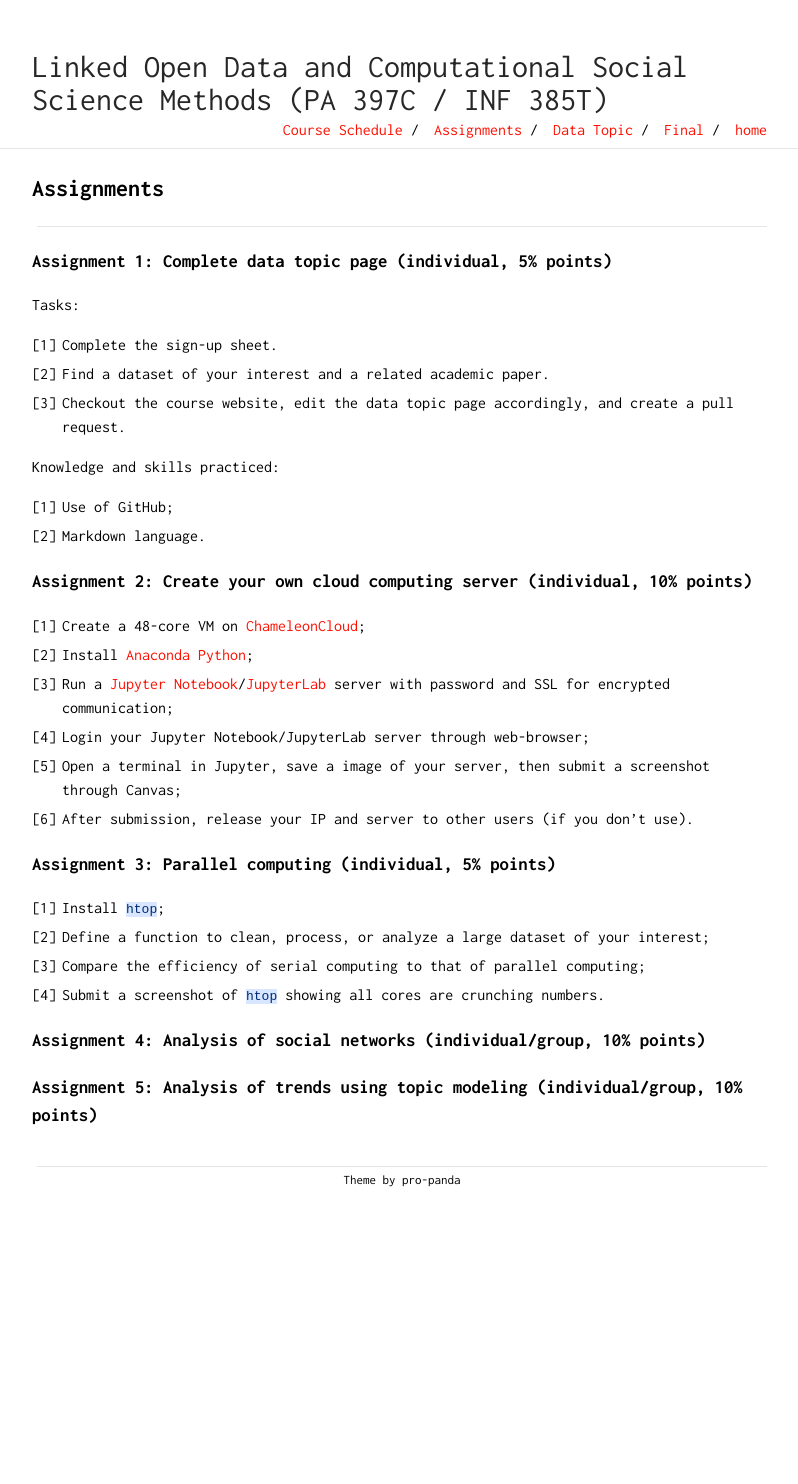
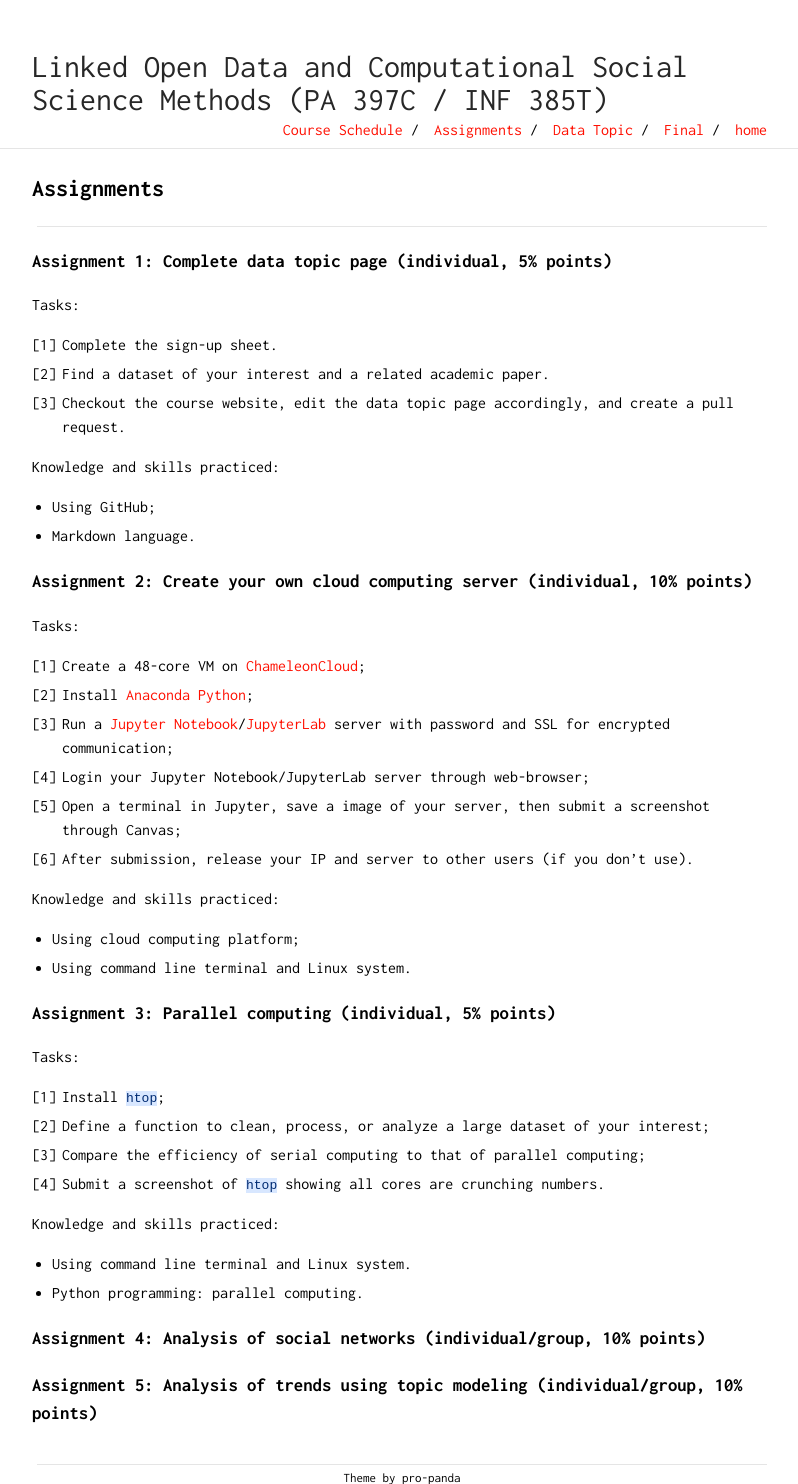
Before and after one commit to Xinjian-Paul-Li/open_data, a Jekyll site: the page built from docs/assignments.md, in a window 1280 px wide. Shown: the whole page, without its empty margins (238-1036 px from the left). Built offline with Jekyll 4.4.1, drawn with Linux system fonts in a browser that asks for light colours; our own code applies the rules of GitHub Pages for plain Markdown files; before the commit the page ends 1186 px from its top, so only the background shows below that.

```diff
--- a/docs/assignments.md
+++ b/docs/assignments.md
@@ -9,11 +9,12 @@ Tasks:
 3. Checkout the course website, edit the data topic page accordingly, and create a pull request.
 
 Knowledge and skills practiced:
-1. Use of GitHub;
-2. Markdown language.
+- Using GitHub;
+- Markdown language.
 
 ### Assignment 2: Create your own cloud computing server (individual, 10% points)
 
+Tasks:
 1. Create a 48-core VM on [ChameleonCloud](https://www.chameleoncloud.org/);
 2. Install [Anaconda Python](https://www.anaconda.com/distribution/);
 3. Run a [Jupyter Notebook](https://jupyter-notebook.readthedocs.io/en/stable/public_server.html)/[JupyterLab](https://jupyterlab.readthedocs.io/en/stable/getting_started/starting.html) server with password and SSL for encrypted communication;
@@ -21,13 +22,22 @@ Knowledge and skills practiced:
 5. Open a terminal in Jupyter, save a image of your server, then submit a screenshot through Canvas;
 5. After submission, release your IP and server to other users (if you don't use).
 
+Knowledge and skills practiced:
+- Using cloud computing platform;
+- Using command line terminal and Linux system.
+
 ### Assignment 3: Parallel computing (individual, 5% points)
 
+Tasks:
 1. Install [`htop`](https://hisham.hm/htop/);
 2. Define a function to clean, process, or analyze a large dataset of your interest;
 3. Compare the efficiency of serial computing to that of parallel computing;
 4. Submit a screenshot of `htop` showing all cores are crunching numbers.
 
+Knowledge and skills practiced:
+- Using command line terminal and Linux system.
+- Python programming: parallel computing.
+
 ### Assignment 4: Analysis of social networks (individual/group, 10% points)
 
 
```
Also changed, not shown: docs/course_schedule.md (+1 -1 lines), docs/data_topic.md (+1 -1 lines).
